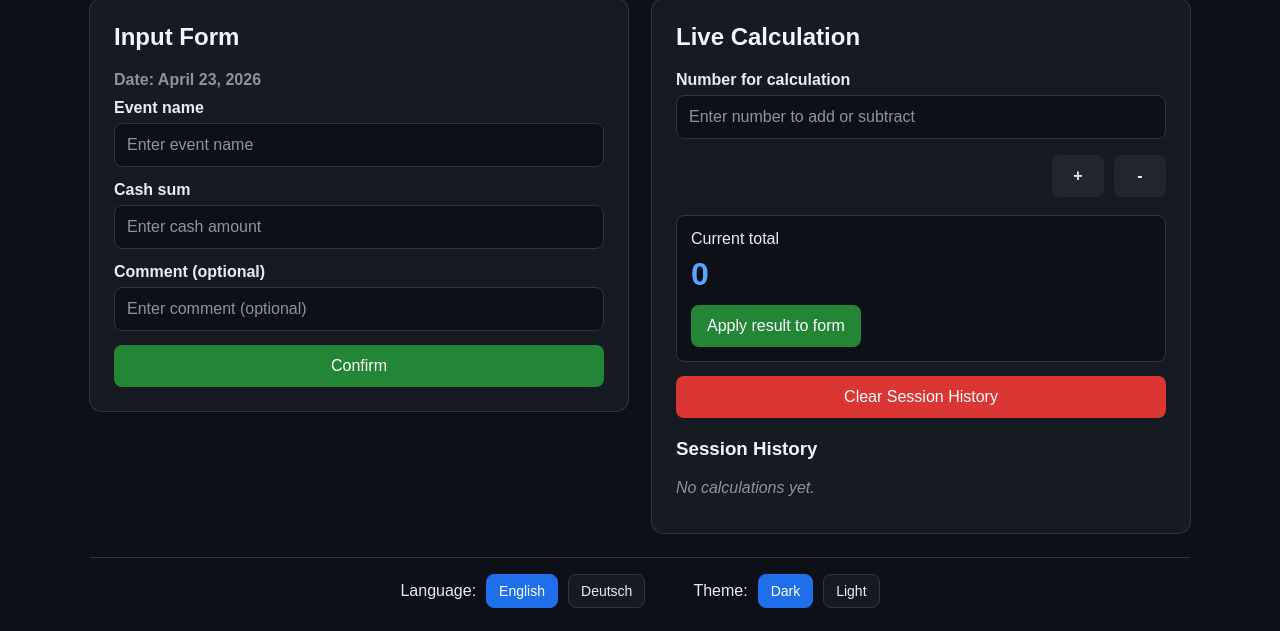
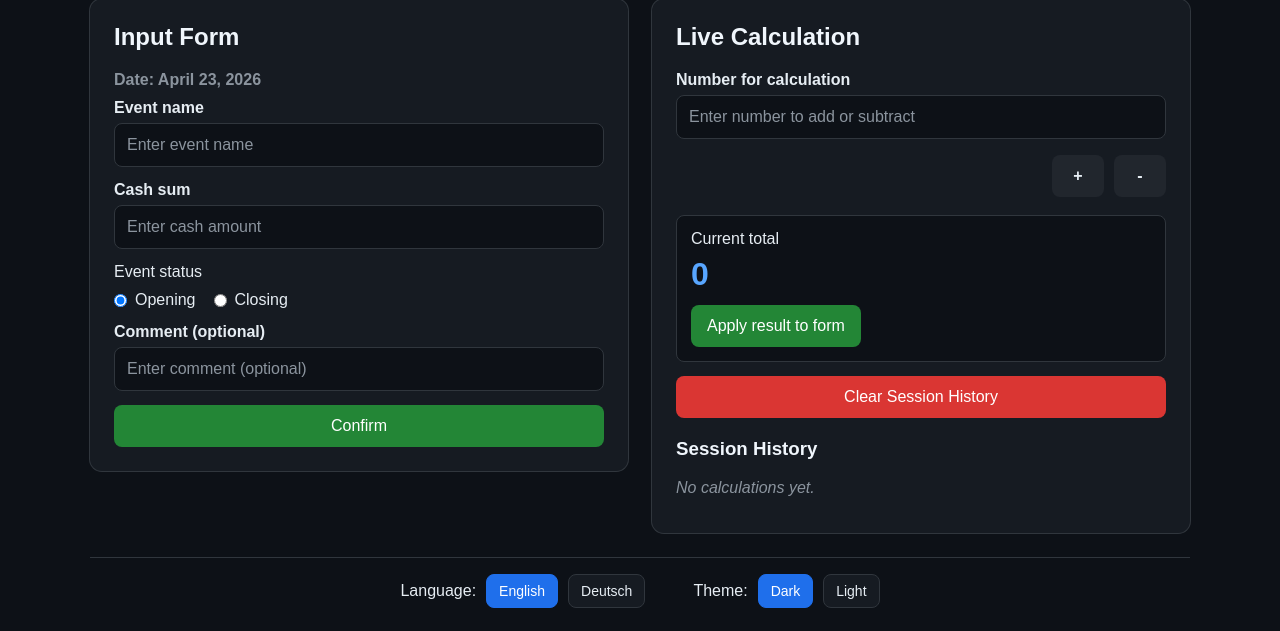
Before and after one commit to Janhilg/Kassensturz, a Flask app: page / in a window 1280 px wide. Shown: the part 99-730 px from the top of the page. Run offline with Flask 3, Linux system fonts and the light colour scheme.

Commit message:
add required opening closing state dialog options, improve translation

```diff
--- a/app.py
+++ b/app.py
@@ -14,7 +14,7 @@ from config import Config
 app = Flask(__name__)
 app.secret_key = os.getenv("FLASK_SECRET_KEY", "change-this-secret-key")
 
-EXCEL_HEADERS = ["Date", "Timestamp", "Event name", "Cash sum", "Comment"]
+EXCEL_HEADERS = ["Date", "Timestamp", "Event name", "Cash sum", "Event status", "Comment"]
 LOCAL_EXCEL_FILE = Path("data/kassensturz_data.xlsx")
 BACKUP_DIR = Path("data/backups")
 
@@ -128,12 +128,28 @@ def upgrade_file_format(file_path: Path):
             event_name = row[1] if len(row) > 1 else ""
             cash_sum = row[2] if len(row) > 2 else ""
             comment = row[3] if len(row) > 3 else ""
-            sheet.append([date_value, "", event_name, cash_sum, comment])
+            sheet.append([date_value, "", event_name, cash_sum, "", comment])
 
         workbook.save(file_path)
         return
 
-    # Unknown format: rewrite header only if file was empty-ish
+    # Previous format: Date, Timestamp, Event name, Cash sum, Comment
+    if header[:5] == ["Date", "Timestamp", "Event name", "Cash sum", "Comment"]:
+        sheet.delete_rows(1, sheet.max_row)
+        sheet.append(EXCEL_HEADERS)
+
+        for row in existing_data:
+            row = list(row)
+            date_value = row[0] if len(row) > 0 else ""
+            timestamp_value = row[1] if len(row) > 1 else ""
+            event_name = row[2] if len(row) > 2 else ""
+            cash_sum = row[3] if len(row) > 3 else ""
+            comment = row[4] if len(row) > 4 else ""
+            sheet.append([date_value, timestamp_value, event_name, cash_sum, "", comment])
+
+        workbook.save(file_path)
+        return
+
     if sheet.max_row == 1:
         sheet.delete_rows(1, sheet.max_row)
         sheet.append(EXCEL_HEADERS)
@@ -146,13 +162,14 @@ def append_to_excel_file(
     timestamp_value: str,
     event_name: str,
     cash_sum: float,
+    event_state: str,
     comment: str,
 ):
     upgrade_file_format(file_path)
 
     workbook = load_workbook(file_path)
     sheet = workbook.active
-    sheet.append([date_value, timestamp_value, event_name, cash_sum, comment])
+    sheet.append([date_value, timestamp_value, event_name, cash_sum, event_state, comment])
     workbook.save(file_path)
 
 
@@ -246,7 +263,7 @@ def download_remote_to_temp(temp_path: Path):
         f"{response.status_code} {response.text}"
     )
 
-# with 1 event a month and 2 entries per, this should back up one year of data as fallback
+
 def create_backup(max_backups: int = 25):
     ensure_local_excel_file()
     upgrade_file_format(LOCAL_EXCEL_FILE)
@@ -255,23 +272,22 @@ def create_backup(max_backups: int = 25):
 
     timestamp = datetime.now().strftime("%Y%m%d_%H%M%S")
     backup_file = BACKUP_DIR / f"kassensturz_backup_{timestamp}.xlsx"
-
     shutil.copy2(LOCAL_EXCEL_FILE, backup_file)
 
-    # Cleanup old backups
     backups = sorted(
         BACKUP_DIR.glob("kassensturz_backup_*.xlsx"),
         key=lambda f: f.stat().st_mtime,
-        reverse=True,  # newest first
+        reverse=True,
     )
 
     for old_file in backups[max_backups:]:
         try:
             old_file.unlink()
         except Exception:
-            pass  # don't crash if cleanup fails
+            pass
 
     return backup_file
+
 
 def upload_excel_file_to_nextcloud(file_path: Path):
     if not nextcloud_configured():
@@ -304,7 +320,7 @@ def upload_excel_file_to_nextcloud(file_path: Path):
         )
 
 
-def append_and_sync(date_value, timestamp_value, event_name, cash_sum, comment):
+def append_and_sync(date_value, timestamp_value, event_name, cash_sum, event_state, comment):
     ensure_local_excel_file()
 
     append_to_excel_file(
@@ -313,6 +329,7 @@ def append_and_sync(date_value, timestamp_value, event_name, cash_sum, comment):
         timestamp_value,
         event_name,
         cash_sum,
+        event_state,
         comment,
     )
 
@@ -335,9 +352,10 @@ def home():
     if request.method == "POST":
         submitted_text = request.form.get("text_input", "").strip()
         submitted_number = request.form.get("number_input", "").strip()
+        submitted_event_state = request.form.get("event_state", "").strip()
         submitted_comment = request.form.get("comment_input", "").strip()
 
-        if submitted_text and submitted_number:
+        if submitted_text and submitted_number and submitted_event_state:
             try:
                 now = datetime.now()
                 current_date = now.strftime("%Y-%m-%d")
@@ -348,6 +366,7 @@ def home():
                     current_timestamp,
                     submitted_text,
                     float(submitted_number),
+                    submitted_event_state,
                     submitted_comment,
                 )
 
@@ -357,6 +376,7 @@ def home():
                         "timestamp": current_timestamp,
                         "text": submitted_text,
                         "number": submitted_number,
+                        "event_state": submitted_event_state,
                         "comment": submitted_comment,
                     },
                     "submitted",
--- a/static/app.js
+++ b/static/app.js
@@ -45,14 +45,17 @@ document.addEventListener("DOMContentLoaded", function () {
             language: "Language:",
             theme: "Theme:",
             theme_dark: "Dark",
+            event_state: "Event status",
+            event_state_opening: "Opening",
+            event_state_closing: "Closing",
             theme_light: "Light"
         },
         de: {
             html_lang: "de",
             form_title: "Eingabeformular",
             date_prefix: "Datum: ",
-            event_name: "Ereignisname",
-            event_name_placeholder: "Ereignisname eingeben",
+            event_name: "Veranstaltungsname",
+            event_name_placeholder: "Veranstaltungsname eingeben",
             cash_sum: "Bargeldsumme",
             cash_sum_placeholder: "Bargeldbetrag eingeben",
             comment: "Kommentar (optional)",
@@ -72,6 +75,9 @@ document.addEventListener("DOMContentLoaded", function () {
             language: "Sprache:",
             theme: "Design:",
             theme_dark: "Dunkel",
+            event_state: "Veranstaltungsstatus",
+            event_state_opening: "Öffnung",
+            event_state_closing: "Schließung",
             theme_light: "Hell"
         }
     };
@@ -136,6 +142,11 @@ document.addEventListener("DOMContentLoaded", function () {
         setText("label_cash_sum", t("cash_sum"));
         setText("label_comment", t("comment"));
         setText("confirm_button", t("confirm"));
+        setText("label_event_state", t("event_state"));
+        setText("event_state_opening_label", t("event_state_opening"));
+        setText("event_state_closing_label", t("event_state_closing"));
+        setText("submitted_event_state_label", t("event_state") + ":");
+
 
         setText("submitted_values_title", t("submitted_values"));
         setText("submitted_date_label", t("submitted_date") + ":");
--- a/static/style.css
+++ b/static/style.css
@@ -250,6 +250,25 @@ button {
     color: white;
     border-color: var(--input-focus);
 }
+.radio-group {
+    display: flex;
+    gap: 18px;
+    margin-top: 10px;
+    flex-wrap: wrap;
+}
+
+.radio-option {
+    display: flex;
+    align-items: center;
+    gap: 8px;
+    font-weight: normal;
+    margin-bottom: 0;
+}
+
+.radio-option input[type="radio"] {
+    width: auto;
+    margin: 0;
+}
 
 @media (max-width: 800px) {
     .layout {
--- a/templates/index.html
+++ b/templates/index.html
@@ -39,7 +39,20 @@
                             required
                         >
                     </div>
+                    <div>
+                        <span id="label_event_state">Event status</span>
+                        <div class="radio-group">
+                            <label class="radio-option">
+                                <input type="radio" name="event_state" value="opening" checked required>
+                                <span id="event_state_opening_label">Opening</span>
+                            </label>
 
+                            <label class="radio-option">
+                                <input type="radio" name="event_state" value="closing">
+                                <span id="event_state_closing_label">Closing</span>
+                            </label>
+                        </div>
+                    </div>
                     <div>
                         <label for="comment_input" id="label_comment">Comment (optional)</label>
                         <input
@@ -62,6 +75,7 @@
                                 <p><strong id="submitted_timestamp_label">Timestamp:</strong> {{ message.timestamp }}</p>
                                 <p><strong id="submitted_event_name_label">Event name:</strong> {{ message.text }}</p>
                                 <p><strong id="submitted_cash_sum_label">Cash sum:</strong> {{ message.number }}</p>
+                                <p><strong id="submitted_event_state_label">Event status:</strong> {{ message.event_state }}</p>
                                 <p><strong id="submitted_comment_label">Comment:</strong> {{ message.comment or "-" }}</p>
                             </div>
                         {% elif category == "error" %}
```
